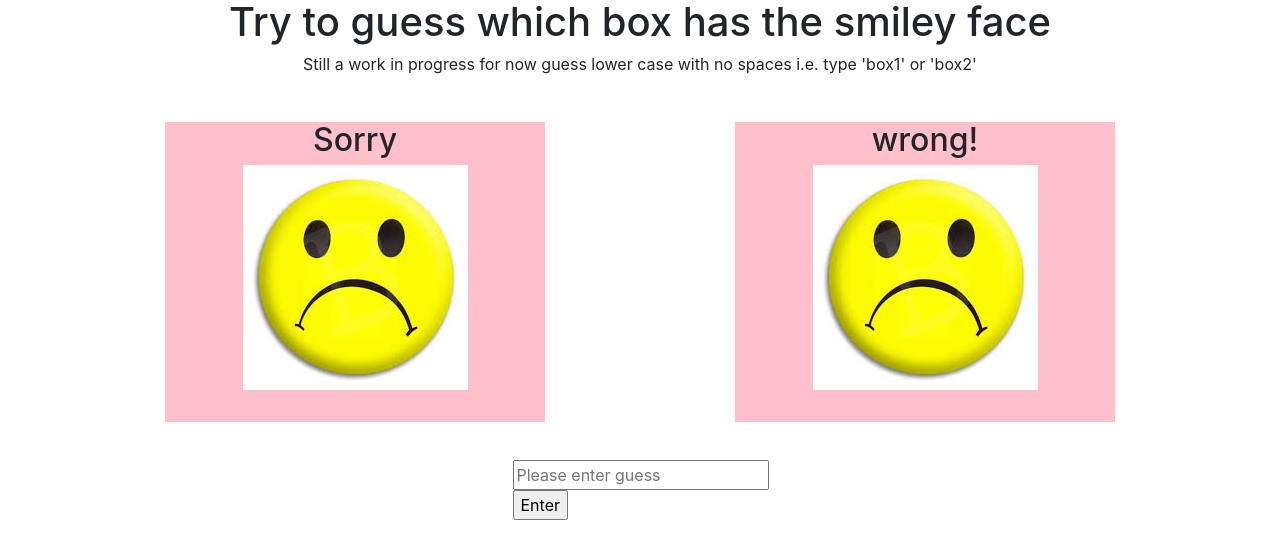
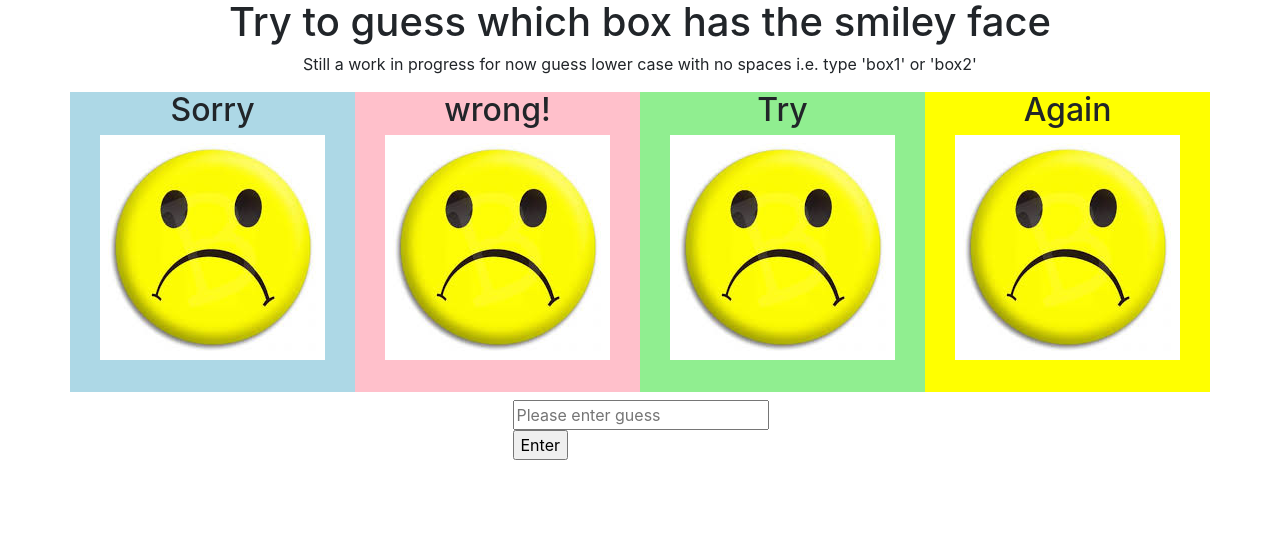
Before and after one commit to James9446/guessing-game, a plain HTML site: page index.html in a window 1280 px wide. Both pictures are taken after a click on the button "Enter". Drawn offline with nearby package versions, Linux system fonts and the light colour scheme.

Commit message:
Added 2 more boxes in the same row. Each has a different background color. Updated console.log to give the exact answer.

```diff
--- a/css/main.css
+++ b/css/main.css
@@ -1,6 +1,19 @@
 .box {
 	height: 300px;
 	width: 300px;
+	/*background-color: pink;*/
+	/*margin: 10px;*/
+}
+
+#box1 {
+	background-color: lightblue;
+}
+#box2 {
 	background-color: pink;
-	margin: 30px;
 }
+#box3 {
+	background-color: lightgreen;
+}
+#box4 {
+	background-color: yellow;
+}
--- a/index.html
+++ b/index.html
@@ -23,13 +23,21 @@
 					<p>Still a work in progress for now guess lower case with no spaces i.e. type 'box1' or 'box2'</p>
 				</div>
 				<div class="row justify-content-around">
-					<div class="box text-center col-sm-4" id="box1">
+					<div class="box text-center col-sm-3" id="box1">
 						<h2 id="textBox1">Box 1</h2>
 						<img id="imageBox1">
 					</div>
-					<div class="box text-center col-sm-4" id="box2">
+					<div class="box text-center col-sm-3" id="box2">
 						<h2 id="textBox2">Box 2</h2>
 						<img id="imageBox2">
+					</div>
+					<div class="box text-center col-sm-3" id="box3">
+						<h2 id="textBox3">Box 3</h2>
+						<img id="imageBox3">
+					</div>
+					<div class="box text-center col-sm-3" id="box4">
+						<h2 id="textBox4">Box 4</h2>
+						<img id="imageBox4">
 					</div>
 				</div>
 			</div>
--- a/js/main.js
+++ b/js/main.js
@@ -15,14 +15,30 @@ var boxesArray = [
 		textWrong: "wrong!",
 		image: "img/smiley-face.jpeg",
 		imageWrong: "img/frowny-face.jpeg"
+	},
+	{
+		box: "box3",
+		correct: false,
+		text: "Sweet!",
+		textWrong: "Try",
+		image: "img/smiley-face.jpeg",
+		imageWrong: "img/frowny-face.jpeg"
+	},
+	{
+		box: "box4",
+		correct: false,
+		text: "Awesome!",
+		textWrong: "Again",
+		image: "img/smiley-face.jpeg",
+		imageWrong: "img/frowny-face.jpeg"
 	}
 ];
 
 // This variable for storing a randomly generated whole number
 // Current number range between 1 - 2
-var randonNumber = Math.floor(Math.random() * 2) + 1;
+var randonNumber = Math.floor(Math.random() * 4) + 1;
 //Test purpose console.log
-console.log(randonNumber);
+console.log("The answer is box" + randonNumber);
 
 // This variable is for storing the answer a user must type
 var answer;
@@ -35,11 +51,19 @@ if (randonNumber === 1) {
 } else if (randonNumber === 2) {
 	boxesArray[1].correct = true
 	answer = "box2"
+} else if (randonNumber === 3) {
+	boxesArray[2].correct = true
+	answer = "box3"
+} else if (randonNumber === 4) {
+	boxesArray[3].correct = true
+	answer = "box4"
 }
 
 //Test purpose console.log
-console.log(boxesArray[0].correct);
-console.log(boxesArray[1].correct);
+// console.log(boxesArray[0].correct);
+// console.log(boxesArray[1].correct);
+// console.log(boxesArray[2].correct);
+// console.log(boxesArray[3].correct);
 
 
 // This function checks the user input and reveals if the correct answer been selected or not
@@ -48,15 +72,23 @@ function checkGuess() {
     if (userInput === answer && boxesArray[0].correct === true) {
     	document.getElementById("imageBox1").src = boxesArray[0].image;
     	document.getElementById("textBox1").textContent = boxesArray[0].text;
-    	return
     } else if (userInput === answer && boxesArray[1].correct === true) {
     	document.getElementById("imageBox2").src = boxesArray[1].image;
     	document.getElementById("textBox2").textContent = boxesArray[1].text;
-    	return
+    } else if (userInput === answer && boxesArray[2].correct === true) {
+    	document.getElementById("imageBox3").src = boxesArray[2].image;
+    	document.getElementById("textBox3").textContent = boxesArray[2].text;
+    } else if (userInput === answer && boxesArray[3].correct === true) {
+    	document.getElementById("imageBox4").src = boxesArray[3].image;
+    	document.getElementById("textBox4").textContent = boxesArray[3].text;
     } else {
     	document.getElementById("imageBox1").src = boxesArray[0].imageWrong;
     	document.getElementById("imageBox2").src = boxesArray[1].imageWrong;
+    	document.getElementById("imageBox3").src = boxesArray[2].imageWrong;
+    	document.getElementById("imageBox4").src = boxesArray[3].imageWrong;
     	document.getElementById("textBox1").textContent = boxesArray[0].textWrong;
     	document.getElementById("textBox2").textContent = boxesArray[1].textWrong;
+    	document.getElementById("textBox3").textContent = boxesArray[2].textWrong;
+    	document.getElementById("textBox4").textContent = boxesArray[3].textWrong;
     }
 }
```
